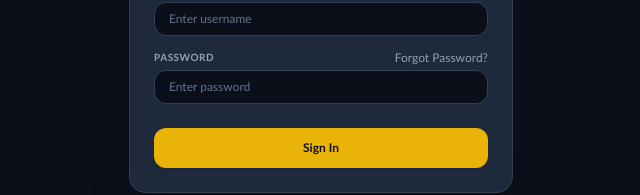
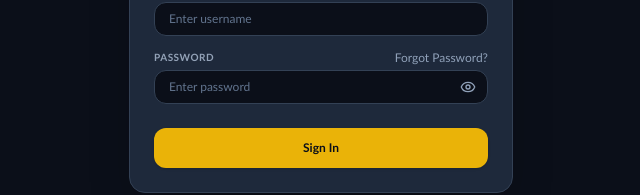
Before and after one commit to BSKing-kim/Cardiff-Town-FC-2, a React (Vite) app: page / in a window 1280 px wide. Shown: the part 413-608 px from the top of the page, without its empty margins (319-959 px from the left). Built offline with nearby package versions, Linux system fonts and the light colour scheme; no server answers; the database is empty.

Commit message:
fix: add password visibility toggle and prevent password overwrite on admin approval

```diff
--- a/src/components/AuthScreen.tsx
+++ b/src/components/AuthScreen.tsx
@@ -37,6 +37,8 @@ export default function AuthScreen({ onLoginSuccess }: AuthScreenProps) {
   const [forgotPwError, setForgotPwError] = useState("");
   const [showPasswordPlain, setShowPasswordPlain] = useState(false);
   const [isSearchingPw, setIsSearchingPw] = useState(false);
+
+  const [showPassword, setShowPassword] = useState(false);
 
   const handleFindPassword = async (e: React.FormEvent) => {
     e.preventDefault();
@@ -382,16 +384,30 @@ export default function AuthScreen({ onLoginSuccess }: AuthScreenProps) {
                       </button>
                     )}
                   </div>
+                  <div className="relative mt-1">
                     <input
                       id="password"
                       name="password"
-                    type="password"
+                      type={showPassword ? "text" : "password"}
                       required
                       value={password}
                       onChange={(e) => setPassword(e.target.value)}
                       placeholder="Enter password"
-                    className="mt-1 block w-full rounded-xl border border-[#334155] bg-[#0b0f19] px-3.5 py-2 text-xs text-white placeholder:text-slate-500 focus:outline-none focus:ring-1 focus:ring-[#eab308]"
+                      className="block w-full rounded-xl border border-[#334155] bg-[#0b0f19] px-3.5 py-2 pr-10 text-xs text-white placeholder:text-slate-500 focus:outline-none focus:ring-1 focus:ring-[#eab308]"
                     />
+                    <button
+                      type="button"
+                      onClick={() => setShowPassword(!showPassword)}
+                      className="absolute right-3 top-1/2 -translate-y-1/2 text-slate-400 hover:text-white transition-colors cursor-pointer"
+                      title={showPassword ? "Hide password" : "Show password"}
+                    >
+                      {showPassword ? (
+                        <EyeOff className="h-4 w-4" />
+                      ) : (
+                        <Eye className="h-4 w-4" />
+                      )}
+                    </button>
+                  </div>
                   {!isLogin && (
                     <p className="mt-1 text-[9px] leading-normal text-slate-400">
                       * Rules: Must include at least 1 uppercase letter and 1 special symbol.
--- a/src/lib/dataService.ts
+++ b/src/lib/dataService.ts
@@ -1473,6 +1473,21 @@ export class DataService {
   }
 
   static async getUsers(forceRefresh = false): Promise<(UserProfile & { passwordHash?: string })[]> {
+    const cachedUsersStr = localStorage.getItem(USERS_LS_KEY);
+    let localUsersMap: Map<string, string> = new Map();
+    if (cachedUsersStr) {
+      try {
+        const parsed = JSON.parse(cachedUsersStr);
+        if (Array.isArray(parsed)) {
+          parsed.forEach((u: any) => {
+            if (u.username && (u.passwordHash || u.password)) {
+              localUsersMap.set(u.username.toLowerCase(), u.passwordHash || u.password);
+            }
+          });
+        }
+      } catch {}
+    }
+
     if (!forceRefresh) {
       const cached = this.getCached<(UserProfile & { passwordHash?: string })[]>("users");
       if (cached) return cached;
@@ -1488,6 +1503,8 @@ export class DataService {
             const nameParts = (p.full_name || pUsername).split(" ");
             const fName = nameParts[0] || "";
             const lName = nameParts.slice(1).join(" ") || "";
+            const existingPw = localUsersMap.get(pUsername) || p.passwordHash || p.password;
+
             sbUsers.push({
               id: p.id || p.user_id || `usr_${pUsername}`,
               user_id: p.user_id || p.id,
@@ -1504,8 +1521,8 @@ export class DataService {
               preferred_foot: p.preferred_foot || "Right",
               isOnboarded: !!p.is_onboarded,
               is_onboarded: !!p.is_onboarded,
-              passwordHash: "cardifftownfc1!",
-              approved: p.status !== "Pending"
+              passwordHash: existingPw,
+              approved: p.status !== "Pending" && p.status !== "pending"
             });
           }
         }
@@ -1566,8 +1583,7 @@ export class DataService {
         createdAt: p.created_at || new Date().toISOString(),
         firstName: nameParts[0] || "",
         lastName: nameParts.slice(1).join(" ") || "",
-        passwordHash: "cardifftownfc1!",
-        approved: p.status !== "Pending"
+        approved: p.status !== "Pending" && p.status !== "pending"
       };
     });
   }
```
Lines whose indentation alone changed are shown as unchanged.
